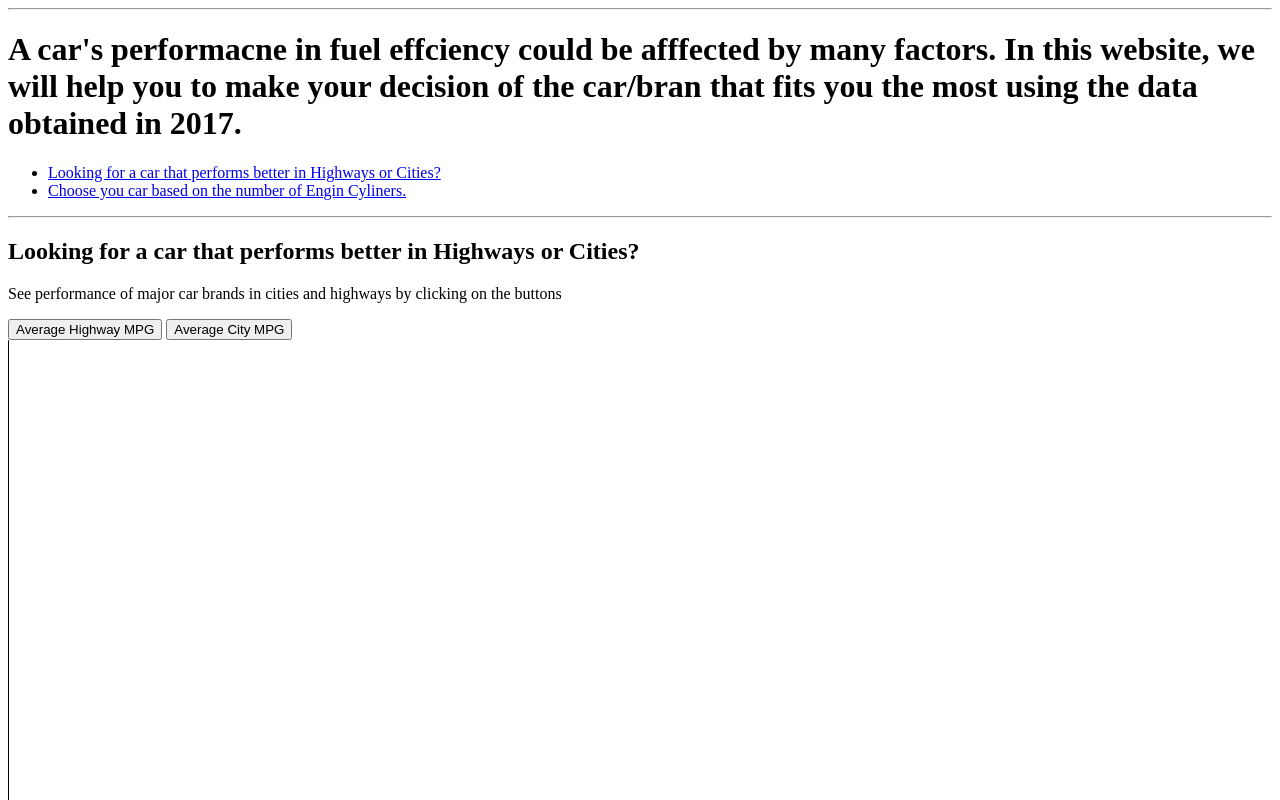
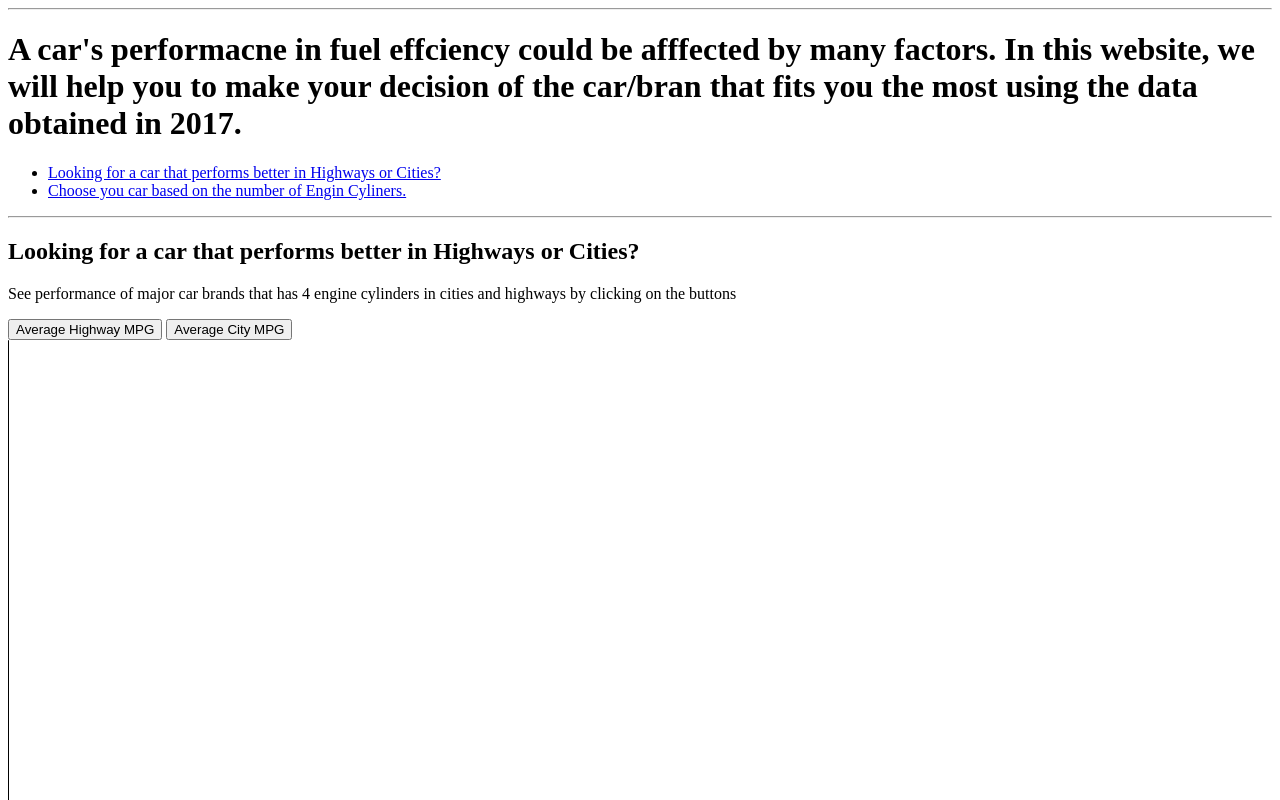
Before and after one commit to Sicong5625/narrativevisualization, a plain HTML site: page main.html in a window 1280 px wide. Shown: the top 800 px of the page. Drawn offline with nearby package versions, Linux system fonts and the light colour scheme.

Commit message:
last changes

```diff
--- a/d3ele.js
+++ b/d3ele.js
@@ -1,6 +1,5 @@
 var scene1 = d3.select('#scene1')
 var scene2 = d3.select('#scene2')
-var scene3 = d3.select('#scene3')
 var width = 950, height = 950, spacing=120;
 var margin = { top: 10, right: 100, bottom: 50, left: 50 },
     width = 1000 - margin.left - margin.right,
--- a/main.html
+++ b/main.html
@@ -1,5 +1,4 @@
 <!DOCTYPE html>
-
 <html>
     <script src="https://d3js.org/d3.v5.min.js"></script>
     <script src="https://d3js.org/d3-scale-chromatic.v1.min.js"></script>
@@ -23,7 +22,7 @@
         </div>
 
         <h2 id="one">Looking for a car that performs better in Highways or Cities?</h2>
-        <p>See performance of major car brands in cities and highways by clicking on the buttons</p>
+        <p>See performance of major car brands that has 4 engine cylinders in cities and highways by clicking on the buttons</p>
         <div>
             <button id="highway" onclick="change('AverageHighwayMPG')">Average Highway MPG</button>
             <button id="city" onclick="change('AverageCityMPG')">Average City MPG</button>
```
Also changed, not shown: 1 other file.
